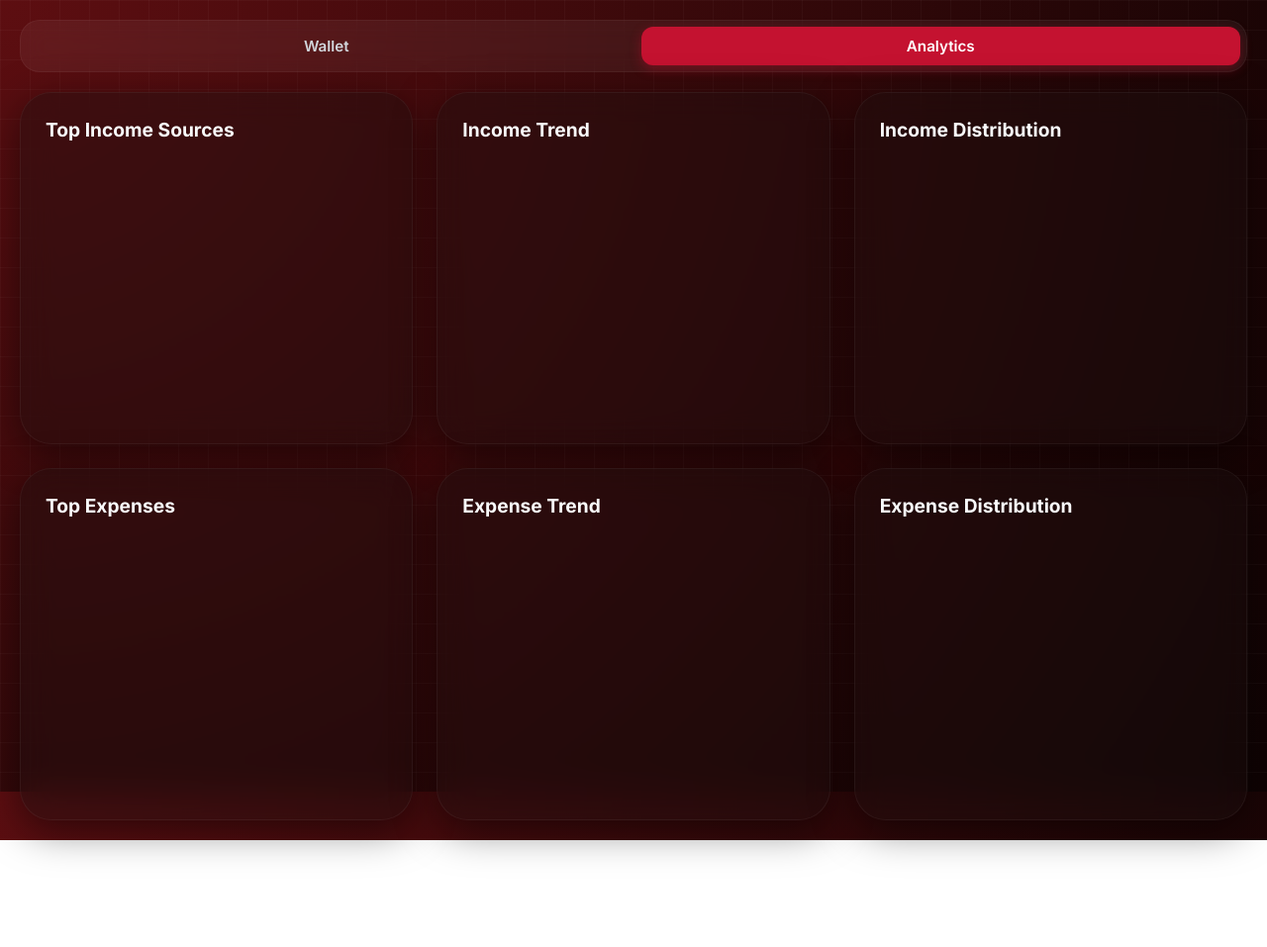
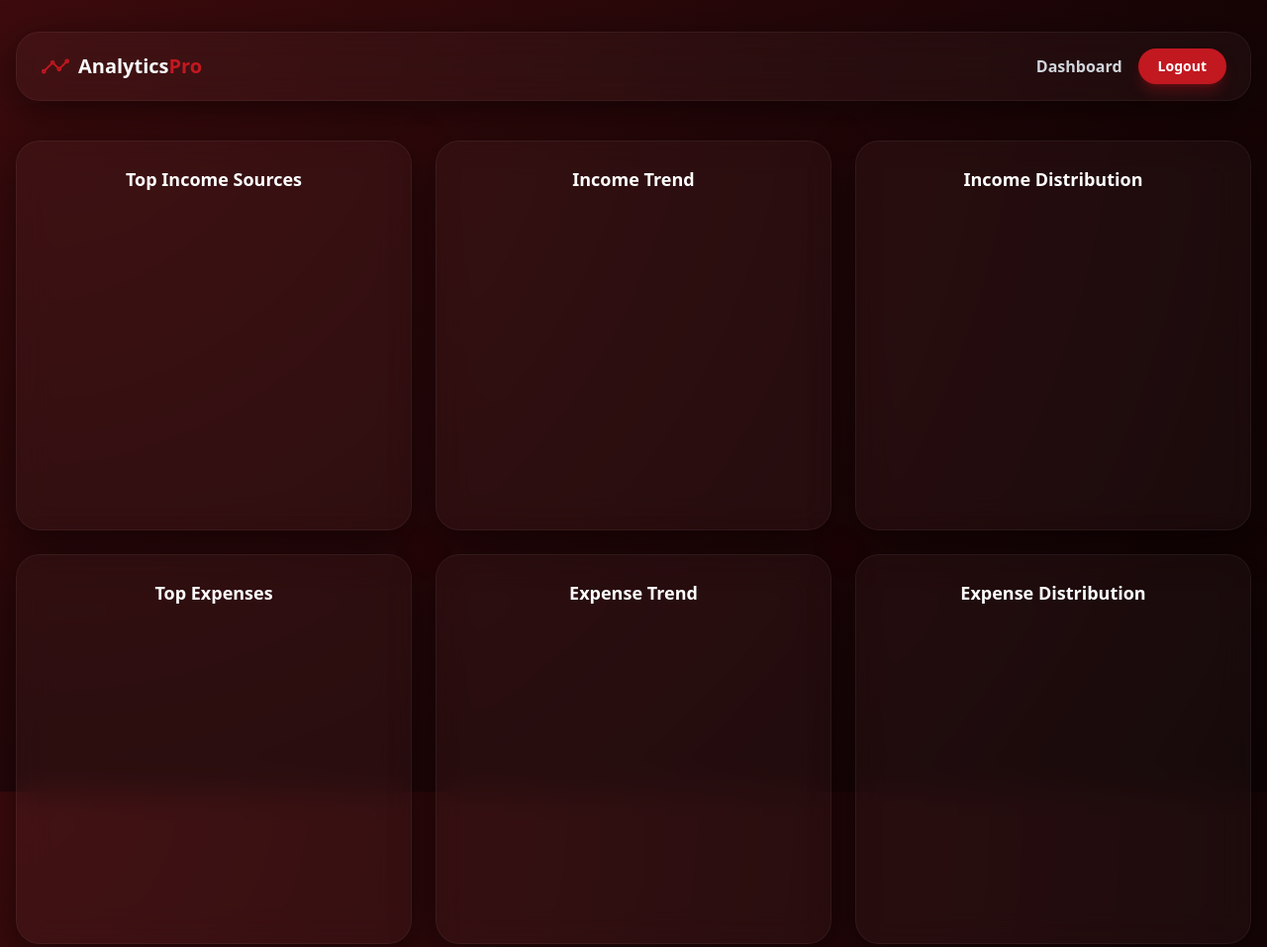
Before and after one commit to ganesh123321/expense-tracker, a plain HTML site: page analytics.html in a window 1280 px wide. Shown: the top 957 px of the page at 99% size. Before the commit the page ends 849 px from the top, so only its background shows below. Drawn offline with nearby package versions, Linux system fonts and the light colour scheme.

Commit message:
Refactor UI: separate Charts into dedicated Analytics page on a 3x2 grid matching Aquipt theme; remove charts from main Dashboard

```diff
--- a/analytics.html
+++ b/analytics.html
@@ -3,79 +3,109 @@
 <head>
     <meta charset="UTF-8">
     <meta name="viewport" content="width=device-width, initial-scale=1.0">
-    <title>Analytics - Fintech Tracker</title>
+    <title>Analytics - ExpenseTrackerPro</title>
     <link href="https://fonts.googleapis.com/css2?family=Inter:wght@400;500;600;700;800&display=swap" rel="stylesheet">
-    <link rel="stylesheet" href="style.css?v=2">
+    <script src="https://cdn.tailwindcss.com"></script>
+    <script>
+        tailwind.config = {
+            theme: {
+                extend: {
+                    colors: {
+                        inc: '#10b981',
+                        exp: '#C21820',
+                        aquipt: {
+                            bg: '#0F0304',
+                            burgundy: '#3D0B0D',
+                            red: '#C21820'
+                        }
+                    }
+                }
+            }
+        }
+    </script>
+    <style>
+        body {
+            background: radial-gradient(circle at top left, #3D0B0D 0%, #0F0304 100%);
+            background-attachment: fixed;
+            color: #F9FAFB;
+        }
+        .glass-card {
+            background: rgba(255, 255, 255, 0.03);
+            backdrop-filter: blur(16px);
+            -webkit-backdrop-filter: blur(16px);
+            border: 1px solid rgba(255, 255, 255, 0.05);
+            box-shadow: 0 10px 40px rgba(0, 0, 0, 0.5);
+        }
+    </style>
 </head>
-<body>
-    <div class="app-container analytics-layout">
+<body class="font-sans min-h-screen">
+
+    <div class="max-w-7xl mx-auto px-4 py-8 flex flex-col gap-6">
         <!-- Navigation -->
-        <nav class="top-nav">
-            <a href="index.html">Wallet</a>
-            <a href="analytics.html" class="active">Analytics</a>
+        <nav class="flex items-center justify-between glass-card px-6 py-4 rounded-3xl mb-4">
+            <div class="flex items-center gap-2">
+                <ion-icon name="analytics-outline" class="text-aquipt-red text-3xl"></ion-icon>
+                <h1 class="text-xl font-bold">Analytics<span class="text-aquipt-red">Pro</span></h1>
+            </div>
+            <div class="flex items-center gap-4">
+                <a href="index.html" class="text-gray-300 hover:text-white font-semibold transition-colors">Dashboard</a>
+                <button onclick="logout()" class="bg-aquipt-red hover:bg-red-800 text-white px-5 py-2 rounded-full font-bold text-sm transition-colors shadow-lg shadow-aquipt-red/30">Logout</button>
+            </div>
         </nav>
 
-        <div class="charts-matrix">
-            <!-- Row 1: Income Charts -->
-            <section class="transactions-section">
-                <div class="section-header">
-                    <h2>Top Income Sources</h2>
-                </div>
-                <div style="width: 100%; height: 260px; position: relative;">
+        <!-- 3x2 Grid for 6 Charts -->
+        <div class="grid grid-cols-1 md:grid-cols-2 lg:grid-cols-3 gap-6">
+
+            <!-- Row 1: Income Analysis -->
+            <section class="glass-card p-6 rounded-3xl flex flex-col items-center">
+                <h2 class="text-lg font-bold mb-4 text-white">Top Income Sources</h2>
+                <div class="w-full relative h-[300px]">
                     <canvas id="incomeCanvas"></canvas>
                 </div>
             </section>
 
-            <section class="transactions-section">
-                <div class="section-header">
-                    <h2>Income Trend</h2>
-                </div>
-                <div style="width: 100%; height: 260px; position: relative;">
+            <section class="glass-card p-6 rounded-3xl flex flex-col items-center">
+                <h2 class="text-lg font-bold mb-4 text-white">Income Trend</h2>
+                <div class="w-full relative h-[300px]">
                     <canvas id="incomeTrendCanvas"></canvas>
                 </div>
             </section>
 
-            <section class="transactions-section">
-                <div class="section-header">
-                    <h2>Income Distribution</h2>
-                </div>
-                <div style="width: 100%; height: 260px; position: relative;">
+            <section class="glass-card p-6 rounded-3xl flex flex-col items-center">
+                <h2 class="text-lg font-bold mb-4 text-white">Income Distribution</h2>
+                <div class="w-full relative h-[300px]">
                     <canvas id="incomeDoughnutCanvas"></canvas>
                 </div>
             </section>
 
-            <!-- Row 2: Expense Charts -->
-            <section class="transactions-section">
-                <div class="section-header">
-                    <h2>Top Expenses</h2>
-                </div>
-                <div style="width: 100%; height: 260px; position: relative;">
+            <!-- Row 2: Expense Analysis -->
+            <section class="glass-card p-6 rounded-3xl flex flex-col items-center">
+                <h2 class="text-lg font-bold mb-4 text-white">Top Expenses</h2>
+                <div class="w-full relative h-[300px]">
                     <canvas id="expenseCanvas"></canvas>
                 </div>
             </section>
 
-            <section class="transactions-section">
-                <div class="section-header">
-                    <h2>Expense Trend</h2>
-                </div>
-                <div style="width: 100%; height: 260px; position: relative;">
+            <section class="glass-card p-6 rounded-3xl flex flex-col items-center">
+                <h2 class="text-lg font-bold mb-4 text-white">Expense Trend</h2>
+                <div class="w-full relative h-[300px]">
                     <canvas id="expenseTrendCanvas"></canvas>
                 </div>
             </section>
 
-            <section class="transactions-section">
-                <div class="section-header">
-                    <h2>Expense Distribution</h2>
-                </div>
-                <div style="width: 100%; height: 260px; position: relative;">
+            <section class="glass-card p-6 rounded-3xl flex flex-col items-center">
+                <h2 class="text-lg font-bold mb-4 text-white">Expense Distribution</h2>
+                <div class="w-full relative h-[300px]">
                     <canvas id="expenseDoughnutCanvas"></canvas>
                 </div>
             </section>
+
         </div>
     </div>
 
-    <!-- Chart.js Plugin -->
+    <script type="module" src="https://unpkg.com/ionicons@7.1.0/dist/ionicons/ionicons.esm.js"></script>
     <script src="https://cdn.jsdelivr.net/npm/chart.js"></script>
-    <script src="analytics.js?v=2"></script>
+    <script src="auth.js"></script>
+    <script src="analytics.js"></script>
 </body>
 </html>
--- a/analytics.js
+++ b/analytics.js
@@ -58,15 +58,15 @@ function processAnalytics() {
 
     // Color palettes for Doughnut charts
     const incColors = ['#059669', '#10b981', '#34d399', '#6ee7b7', '#a7f3d0'];
-    const expColors = ['#C41230', '#F5A9A9', '#f87171', '#fca5a5', '#fecaca'];
+    const expColors = ['#8A0E15', '#C21820', '#E53E3E', '#F56565', '#FEB2B2'];
 
     // Render Bar Charts
     renderChart('bar', 'incomeCanvas', incomes, '#10B981', 'Total Income');
-    renderChart('bar', 'expenseCanvas', expenses, '#F5A9A9', 'Total Expense');
+    renderChart('bar', 'expenseCanvas', expenses, '#C21820', 'Total Expense');
 
     // Render Line Charts (Trend)
     renderChart('line', 'incomeTrendCanvas', incTrend, '#10B981', 'Income Trend');
-    renderChart('line', 'expenseTrendCanvas', expTrend, '#F5A9A9', 'Expense Trend');
+    renderChart('line', 'expenseTrendCanvas', expTrend, '#C21820', 'Expense Trend');
 
     // Render Doughnut Charts (Distribution)
     // We reuse incomes and expenses but just pick top 5
```
Also changed, not shown: index.html (+5 -6 lines).
